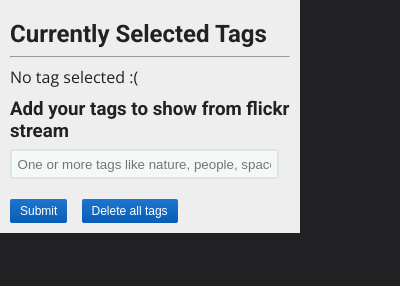
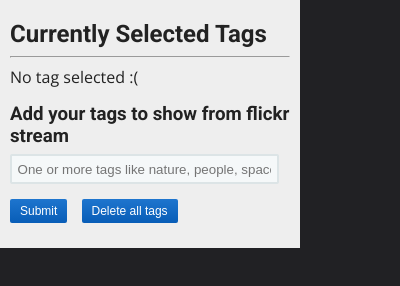
Before and after one commit to subramaniashiva/flickr-new-tab-chrome, a browser extension: page popup.html in a window 400 px wide. Drawn offline with nearby package versions, Linux system fonts and the light colour scheme.

Commit message:
Popup styling

```diff
--- a/css/style.css
+++ b/css/style.css
@@ -8,7 +8,7 @@ html, body {
 }
 .popup {
   width: 280px;
-  min-height: 200px;
+  min-height: 190px;
   height: auto;
   background: #eeeeee;
   padding: 10px;
@@ -18,8 +18,7 @@ html, body {
 .container {
   clear: both;
   height: auto;
-  display: block;
-  margin: 10px auto;
+  margin: 10px auto 15px auto;
 }
 .title {
   margin: 7px 0;
@@ -65,7 +64,7 @@ html, body {
   background: #6C9FD4;
   color: #fff;
   width: auto;
-  float: left;
+  display: inline-block;
   position: relative;
   margin-left: 5px;
   margin-bottom: 5px;
--- a/popup.html
+++ b/popup.html
@@ -21,9 +21,9 @@
             <input id="tag" class="tagInput" type="text" placeholder="One or more tags like nature, people, space..etc" />
         </div>
         <span id="errorMsg" class="errorMsg">Only 6 tags are supported. Please delete any of the tags to continue.</span>
+        <button id="submit" class="btn">Submit</button>
+        <button id="clear" class="btn">Delete all tags</button>
     </div>
-    <button id="submit" class="btn">Submit</button>
-    <button id="clear" class="btn">Delete all tags</button>
     <script src="js/popup.js"></script>
     <div id="template">
         <div class='singleTag'>
```
